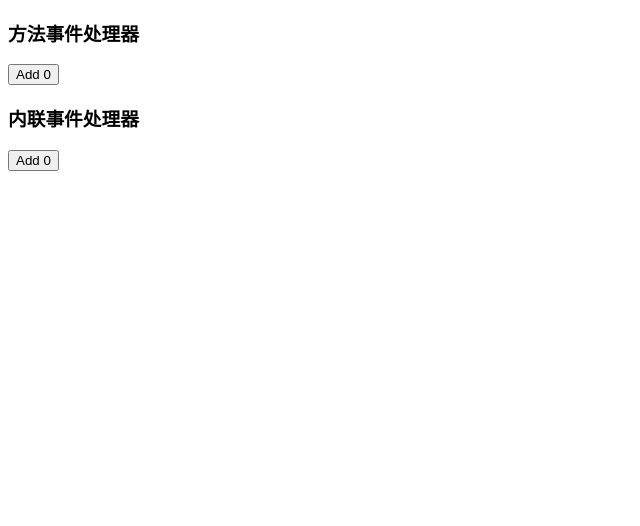
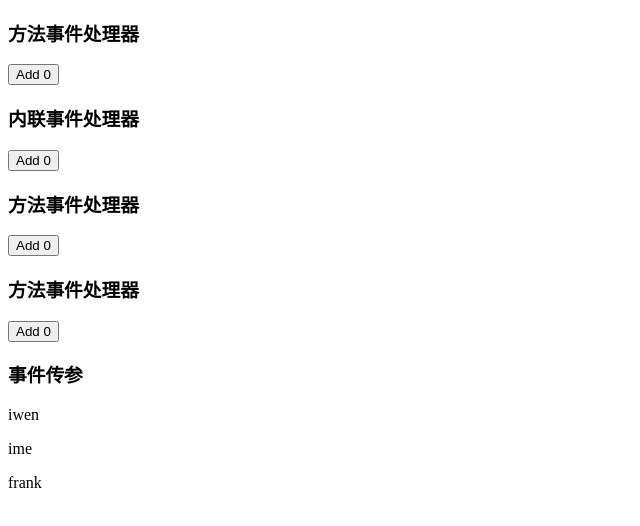
Before and after one commit to recursionBlack/vue3learn, a Vue app in the folder vue-project/: page / in a window 1280 px wide. Shown: the top 526 px of the page, without its empty margins (0-640 px from the left). Built offline with nearby package versions, Linux system fonts and the light colour scheme; the HTML template or start-up script is replaced by a standard one.

Commit message:
93，事件参数

```diff
--- a/vue-project/src/App.vue
+++ b/vue-project/src/App.vue
@@ -5,6 +5,9 @@
   <KeyDemo /> -->
   <EventDemo1 />
   <EventDemo2 />
+  <EventDemo3 />
+  <EventDemo4 />
+  <EventDemo5 />
 </template>
 
 <script setup lang="ts">
@@ -14,4 +17,7 @@
 // import KeyDemo from './components/KeyDemo.vue'
 import EventDemo1 from './components/EventDemo1.vue'
 import EventDemo2 from './components/EventDemo2.vue'
+import EventDemo3 from './components/EventDemo3.vue'
+import EventDemo4 from './components/EventDemo4.vue'
+import EventDemo5 from './components/EventDemo5.vue'
 </script>
--- /dev/null
+++ b/vue-project/src/components/EventDemo3.vue
@@ -0,0 +1,20 @@
+<template>
+  <h3>方法事件处理器</h3>
+  <button @click="addCount">Add {{ count }}</button>
+</template>
+
+<script setup lang="ts">
+import { ref } from 'vue'
+
+const count = ref(0)
+
+function addCount(e: Event) {
+  // e是event对象
+  // vue的event对象，就是原生Js的Event对象
+  // 类型守卫：确保 e.target 是 HTML 元素
+  if (e.target instanceof HTMLElement) {
+    e.target.innerHTML = 'Add ' + count.value
+  }
+  count.value++
+}
+</script>
--- /dev/null
+++ b/vue-project/src/components/EventDemo4.vue
@@ -0,0 +1,18 @@
+<template>
+  <h3>方法事件处理器</h3>
+  <button @click="addCount('hello')">Add {{ count }}</button>
+</template>
+
+<script setup lang="ts">
+import { ref } from 'vue'
+
+const count = ref(0)
+
+function addCount(msg: string) {
+  // e是event对象
+  // vue的event对象，就是原生Js的Event对象
+  console.log(msg)
+
+  count.value++
+}
+</script>
--- /dev/null
+++ b/vue-project/src/components/EventDemo5.vue
@@ -0,0 +1,17 @@
+<template>
+  <h3>事件传参</h3>
+  <p @click="getNameHandler(item, $event)" v-for="(item, index) in names" :key="index">
+    {{ item }}
+  </p>
+</template>
+
+<script setup lang="ts">
+import { ref } from 'vue'
+
+const names = ref(['iwen', 'ime', 'frank'])
+// 同时传参和获取event对象，调用地方要用$event
+const getNameHandler = (name: string, e: Event) => {
+  console.log(name)
+  console.log(e)
+}
+</script>
```
